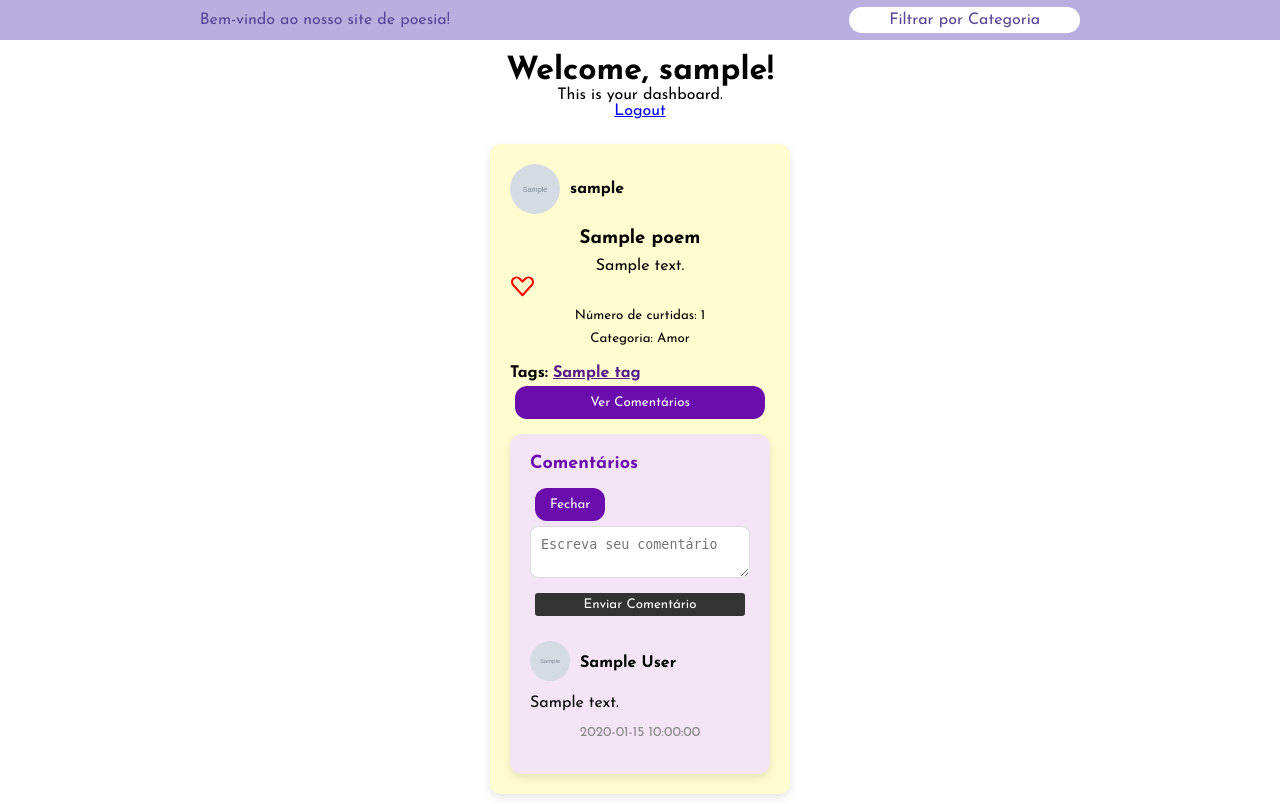
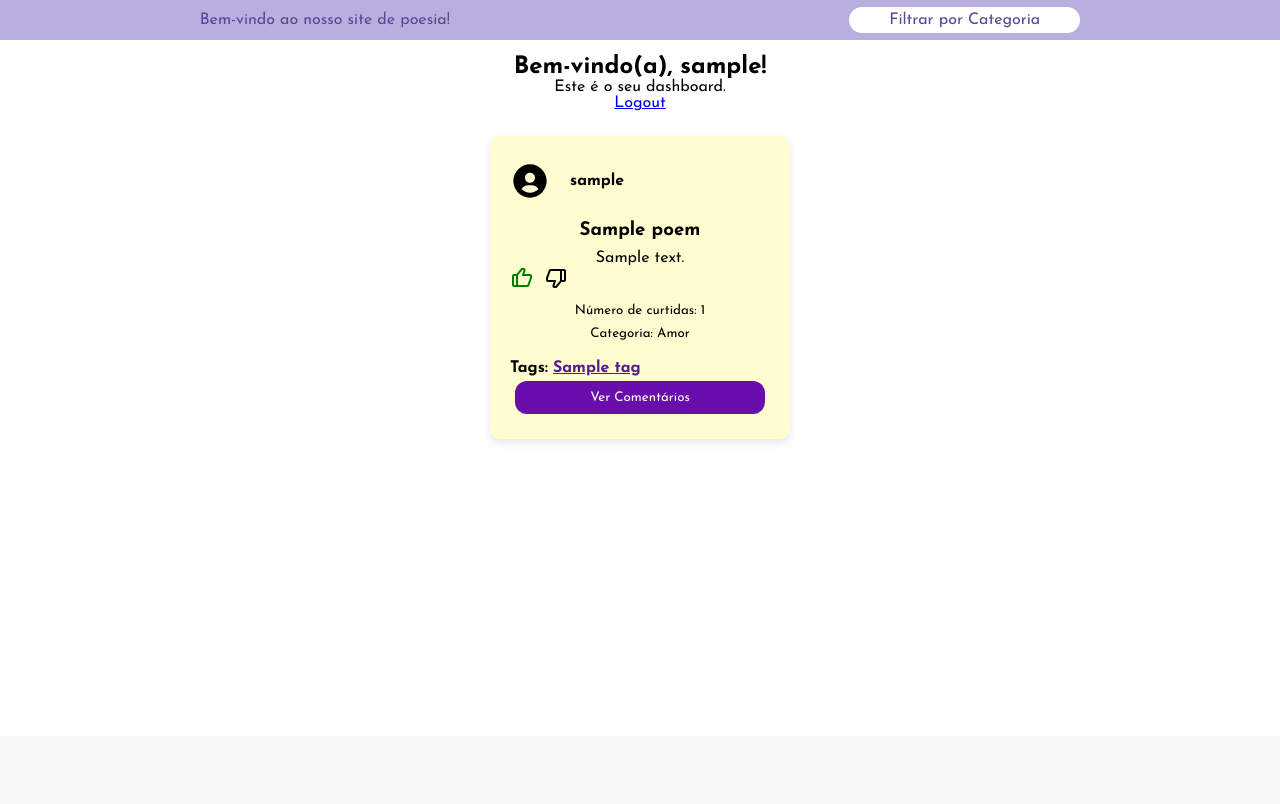
Before and after one commit to delacerdaq/Letrarium, a PHP site: page /Letrarium/view/user_dashboard.php in a window 1280 px wide. Shown: the part 64-868 px from the top of the page. After the commit the page ends 504 px from the top, so only its background shows below. Run offline with PHP 8.4, Linux system fonts and the light colour scheme; the visitor is signed in with stand-in values (Sample User, id 1); data comes from the database, SQL or seed files in the repository; tables that the repository leaves empty hold one stand-in row (values such as "Sample post"); grey boxes marked "Sample" are stand-in pictures; some libraries are stand-ins or nearby versions.

Commit message:
redefining the language of the welcome section, fixing an exception for users without a photo, changing the way of liking and rearranging the js for pop up comments

```diff
--- a/view/user_dashboard.php
+++ b/view/user_dashboard.php
@@ -85,8 +85,8 @@ if ($_SERVER['REQUEST_METHOD'] == 'POST' && isset($_POST['comment_text']) && iss
     </div>
 
     <div id="welcome-section">
-        <h1>Welcome, <?php echo htmlspecialchars($username); ?>!</h1>
-        <p>This is your dashboard.</p>
+        <h2>Bem-vindo(a), <?php echo htmlspecialchars($username); ?>!</h2>
+        <p>Este é o seu dashboard.</p>
         <a href="../view/logout.php">Logout</a>
     </div>
 
@@ -117,11 +117,13 @@ if ($_SERVER['REQUEST_METHOD'] == 'POST' && isset($_POST['comment_text']) && iss
                     <li>
                         <div class="author-info">
                         <div class="author-picture">
-                                <?php if (!empty($poem['profile_picture'])): ?>
+                            <?php if (!empty($poem['profile_picture']) && file_exists($poem['profile_picture'])): ?>
                                 <img src="<?php echo htmlspecialchars($poem['profile_picture']); ?>" alt="Profile Picture">
                             <?php else: ?>
                                 <div class="placeholder">
-                                        <svg xmlns="http://www.w3.org/2000/svg" width="50" height="50" viewBox="0 0 24 24"><path d="M12 2C6.579 2 2 6.579 2 12s4.579 10 10 10 10-4.579 10-10S17.421 2 12 2zm0 5c1.727 0 3 1.272 3 3s-1.273 3-3 3c-1.726 0-3-1.272-3-3s1.274-3 3-3zm-5.106 9.772c.897-1.32 2.393-2.2 4.106-2.2h2c1.714 0 3.209.88 4.106 2.2C15.828 18.14 14.015 19 12 19s-3.828-.86-5.106-2.228z"></path></svg>
+                                <svg xmlns="http://www.w3.org/2000/svg" viewBox="0 0 24 24">
+                                    <path d="M12 2C6.579 2 2 6.579 2 12s4.579 10 10 10 10-4.579 10-10S17.421 2 12 2zm0 5c1.727 0 3 1.272 3 3s-1.273 3-3 3c-1.726 0-3-1.272-3-3s1.274-3 3-3zm-5.106 9.772c.897-1.32 2.393-2.2 4.106-2.2h2c1.714 0 3.209.88 4.106 2.2C15.828 18.14 14.015 19 12 19s-3.828-.86-5.106-2.228z"></path>
+                                </svg>
                                 </div>
                             <?php endif; ?>
                         </div>
@@ -132,10 +134,34 @@ if ($_SERVER['REQUEST_METHOD'] == 'POST' && isset($_POST['comment_text']) && iss
                         <h3><?php echo htmlspecialchars($poem['title']); ?></h3>
                         <p style="text-align: center;"><?php echo nl2br(htmlspecialchars($poem['content'])); ?></p>
 
+                        <!--
                         <div class="heart-icon" onclick="toggleHeart(<?php echo $poem['id']; ?>)">
-                        <svg id="heart-svg-<?php echo $poem['id']; ?>" data-poem-id="<?php echo $poem['id']; ?>" xmlns="http://www.w3.org/2000/svg" viewBox="0 0 24 24" fill="none" stroke="currentColor" stroke-width="2" stroke-linecap="round" stroke-linejoin="round" class="feather feather-heart <?php echo $poemController->hasLiked($poem['id'], $user_id) ? 'liked' : ''; ?>">
+                            <svg id="heart-svg-<?php echo $poem['id']; ?>" data-poem-id="<?php echo $poem['id']; ?>"
+                                xmlns="http://www.w3.org/2000/svg"
+                                viewBox="0 0 24 24"
+                                fill="none"
+                                stroke="currentColor"
+                                stroke-width="2"
+                                stroke-linecap="round"
+                                stroke-linejoin="round"
+                                class="feather feather-heart <?php echo $poemController->hasLiked($poem['id'], $user_id) ? 'liked' : ''; ?>">
                                 <path d="M20.8 4.6c-1.7-1.7-4.4-1.7-6.1 0L12 7.3 9.3 4.6c-1.7-1.7-4.4-1.7-6.1 0-1.7 1.7-1.7 4.4 0 6.1L12 20.4l8.8-9.7c1.7-1.7 1.7-4.4 0-6.1z"/>
                             </svg>
+                        </div>
+                        -->
+
+                        <div class="thumbs-container">
+                            <div class="thumbs-up-icon" onclick="toggleLike(<?php echo $poem['id']; ?>)">
+                                <svg id="thumb-up-<?php echo $poem['id']; ?>" xmlns="http://www.w3.org/2000/svg" width="24" height="24" viewBox="0 0 24 24" style="fill: <?php echo $poemController->hasLiked($poem['id'], $user_id) ? 'green' : 'black'; ?>;">
+                                <path d="M20 8h-5.612l1.123-3.367c.202-.608.1-1.282-.275-1.802S14.253 2 13.612 2H12c-.297 0-.578.132-.769.36L6.531 8H4c-1.103 0-2 .897-2 2v9c0 1.103.897 2 2 2h13.307a2.01 2.01 0 0 0 1.873-1.298l2.757-7.351A1 1 0 0 0 22 12v-2c0-1.103-.897-2-2-2zM4 10h2v9H4v-9zm16 1.819L17.307 19H8V9.362L12.468 4h1.146l-1.562 4.683A.998.998 0 0 0 13 10h7v1.819z"></path>
+                                </svg>
+                            </div>
+
+                            <div class="thumbs-down-icon" onclick="toggleDislike(<?php echo $poem['id']; ?>)">
+                                <svg id="thumb-down-<?php echo $poem['id']; ?>" xmlns="http://www.w3.org/2000/svg" width="24" height="24" viewBox="0 0 24 24" style="fill: <?php echo $poemController->hasLiked($poem['id'], $user_id) ? 'black' : 'red'; ?>;">
+                                <path d="M20 3H6.693A2.01 2.01 0 0 0 4.82 4.298l-2.757 7.351A1 1 0 0 0 2 12v2c0 1.103.897 2 2 2h5.612L8.49 19.367a2.004 2.004 0 0 0 .274 1.802c.376.52.982.831 1.624.831H12c.297 0 .578-.132.769-.36l4.7-5.64H20c1.103 0 2-.897 2-2V5c0-1.103-.897-2-2-2zm-8.469 17h-1.145l1.562-4.684A1 1 0 0 0 11 14H4v-1.819L6.693 5H16v9.638L11.531 20zM18 14V5h2l.001 9H18z"></path>
+                                </svg>
+                            </div>
                         </div>
 
                         <small>Número de curtidas: <?php echo $poemController->countLikes($poem['id']); ?> </small>
@@ -146,13 +172,13 @@ if ($_SERVER['REQUEST_METHOD'] == 'POST' && isset($_POST['comment_text']) && iss
                         </div>
 
                         <!-- Botão para mostrar o pop-up de comentários -->
-                        <button onclick="showCommentsPopup(<?php echo $poem['id']; ?>)">Ver Comentários</button>
+                        <button onclick="toggleCommentsPopup(<?php echo $poem['id']; ?>)">Ver Comentários</button>
 
                         <!-- Pop-up de Comentários -->
-                        <div id="comments-popup-<?php echo $poem['id']; ?>" class="comments-popup">
+                        <div id="comments-popup-<?php echo $poem['id']; ?>" class="comments-popup" style="display: none;">
                             <div class="popup-header">
                                 <strong>Comentários</strong>
-                                <button onclick="closeCommentsPopup(<?php echo $poem['id']; ?>)">Fechar</button>
+                                <button onclick="toggleCommentsPopup(<?php echo $poem['id']; ?>)">Fechar</button>
                             </div>
 
                         <div class="popup-content">
@@ -174,7 +200,7 @@ if ($_SERVER['REQUEST_METHOD'] == 'POST' && isset($_POST['comment_text']) && iss
 
                             // Foto de perfil ou placeholder
                             echo "<div class='comment-author-picture'>";
-                            if (!empty($comment['profile_picture'])) {
+                            if (!empty($poem['profile_picture']) && file_exists($poem['profile_picture'])) {
                                 echo "<img src='" . htmlspecialchars($comment['profile_picture']) . "' alt='Foto de perfil' class='profile-picture' />";
                             } else {
                                 echo "<div class='placeholder'>";
@@ -224,18 +250,9 @@ if ($_SERVER['REQUEST_METHOD'] == 'POST' && isset($_POST['comment_text']) && iss
 </script>
 <!--End of Tawk.to Script-->
 
-<script src="../js/heart.js"></script>
+<script src="../js/like.js"></script>
 
-<script>
-    function showCommentsPopup(poemId) {
-        document.getElementById('comments-popup-' + poemId).style.display = 'block';
-        loadComments(poemId);
-    }
-
-    function closeCommentsPopup(poemId) {
-        document.getElementById('comments-popup-' + poemId).style.display = 'none';
-    }
-</script>
+<script src="../js/comments.js"></script>
 
 </body>
 </html>
```
Lines whose indentation alone changed are shown as unchanged.
